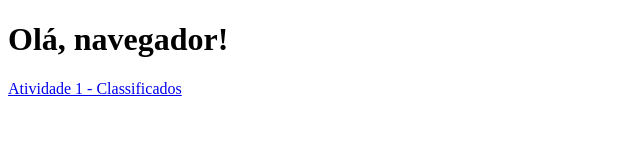
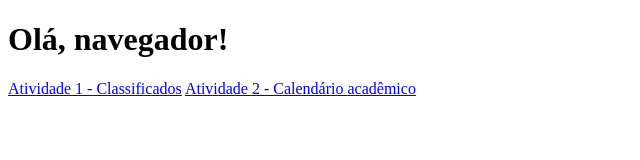
Before and after one commit to murilott/murilo.github.io, a plain HTML site: page index.html in a window 1280 px wide. Shown: the whole page, without its empty margins (0-640 px from the left). Drawn offline with Linux system fonts and the light colour scheme.

Commit message:
Update index.html

```diff
--- a/index.html
+++ b/index.html
@@ -9,5 +9,7 @@
     <h1>Olá, navegador!</h1>
 
     <a href="index-clas.html">Atividade 1 - Classificados</a>
+
+    <a href="index-cal.html">Atividade 2 - Calendário acadêmico</a>
   </body>
 </html
```
